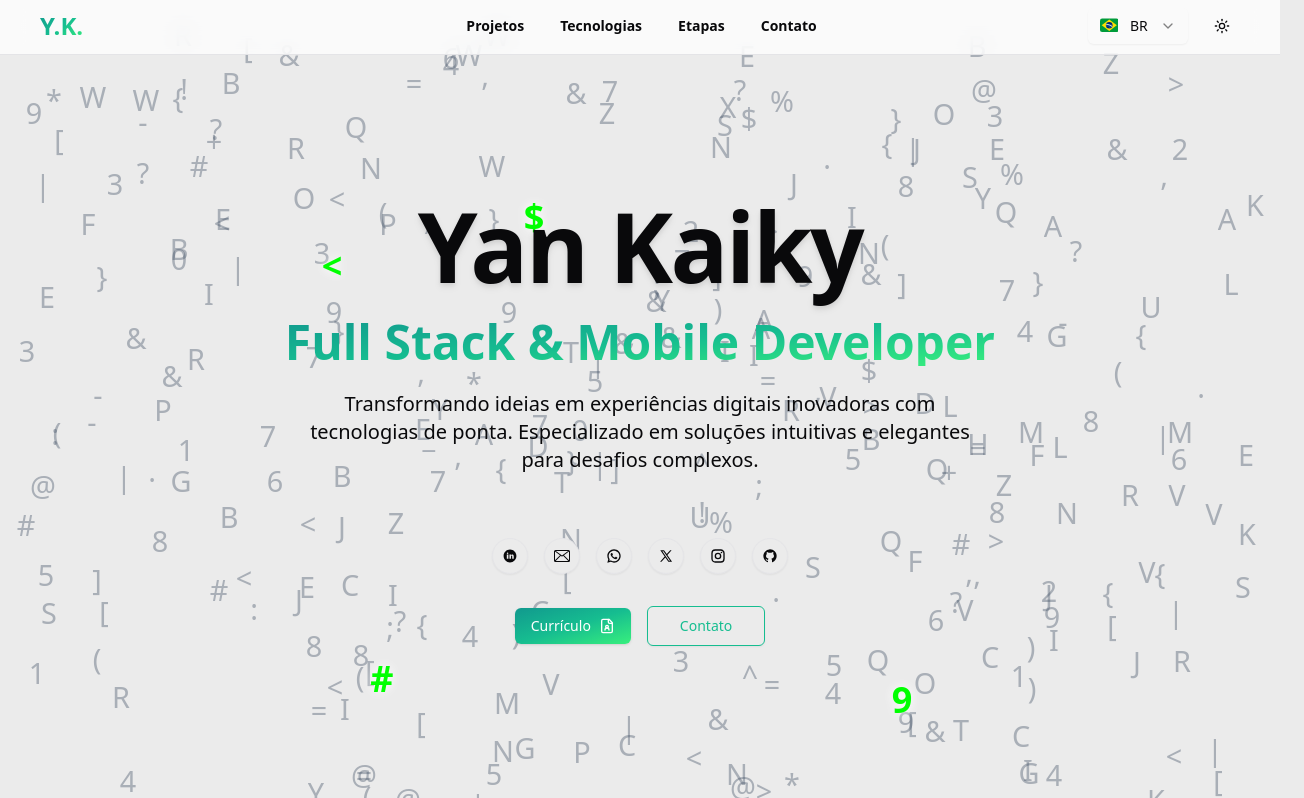
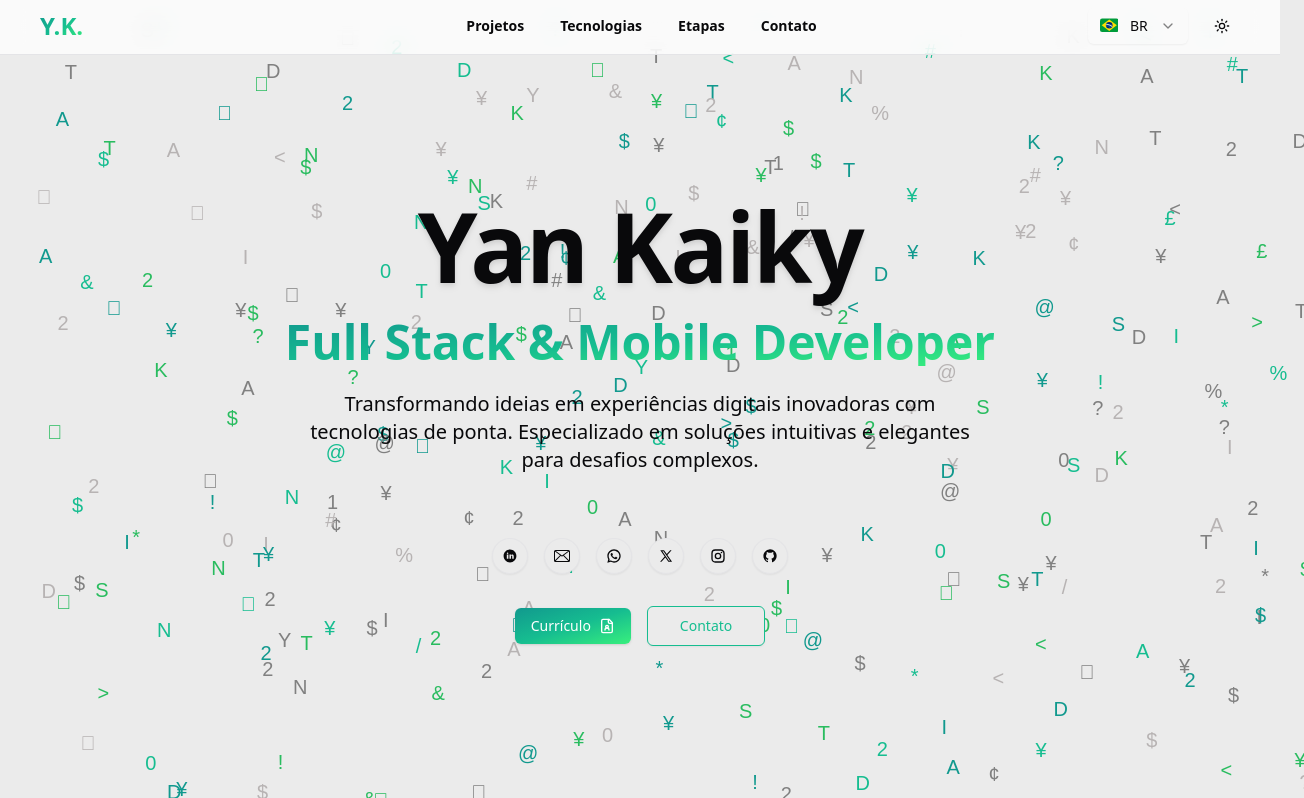
Before and after one commit to YanKaiky/portfolio-2.0, a Next.js app: page / in a window 1280 px wide. Shown: the part 35-833 px from the top of the page, 1304 px wide, since content can reach past the window. Built offline with nearby package versions, Linux system fonts and the light colour scheme.

Commit message:
feat(RainingLetters): update function to use canvas

```diff
--- /dev/null
+++ b/src/components/global/background.dots.tsx
@@ -0,0 +1,19 @@
+"use client";
+
+import { FC } from "react";
+
+type IBackgroundDotsProps = {
+  hero?: boolean;
+};
+
+export const BackgroundDots: FC<IBackgroundDotsProps> = ({ hero = false }) => {
+  return hero ? (
+    <div className="md:hidden absolute inset-0">
+      <div className="h-full w-full bg-[radial-gradient(#204238_1px,transparent_1px)] [background-size:16px_16px]" />
+    </div>
+  ) : (
+    <div className="absolute inset-0">
+      <div className="h-full w-full bg-[radial-gradient(#204238_1px,transparent_1px)] [background-size:16px_16px]" />
+    </div>
+  );
+};
--- a/src/components/global/contact.tsx
+++ b/src/components/global/contact.tsx
@@ -1,6 +1,6 @@
 "use client";
 
-import { ContactAnimation, ContactForm } from "@/components";
+import { BackgroundDots, ContactAnimation, ContactForm } from "@/components";
 import { motion } from "framer-motion";
 import { useTranslations } from "next-intl";
 
@@ -12,7 +12,9 @@ export const Contact = () => {
       id="contact"
       className="relative min-h-[calc(90vh-76px)] flex flex-col justify-center py-16 md:py-28 lg:py-36"
     >
-      <div className="px-4 md:px-6">
+      <BackgroundDots />
+
+      <div className="relative px-4 md:px-6">
         <div className="mx-auto">
           <motion.h2
             initial={{ opacity: 0, y: 20 }}
--- a/src/components/global/hero.tsx
+++ b/src/components/global/hero.tsx
@@ -1,6 +1,12 @@
 "use client";
 
-import { Button, MobileHero, RainingLetters, SocialMedias } from "@/components";
+import {
+  BackgroundDots,
+  Button,
+  RainingLetters,
+  SocialMedias,
+} from "@/components";
+import { motion } from "framer-motion";
 import { FileUser } from "lucide-react";
 import { useTranslations } from "next-intl";
 import Link from "next/link";
@@ -17,14 +23,19 @@ export const Hero = () => {
       <RainingLetters />
 
       {/* sm or smaller screen size only */}
-      <MobileHero />
+      <BackgroundDots hero />
 
       <div className="relative z-10 flex flex-col items-center justify-center space-y-8 text-center">
         <div className="mx-auto px-6">
           <div className="max-w-4xl mx-auto text-center">
-            <h1 className="text-7xl lg:text-8xl font-bold mb-6 tracking-tight drop-shadow-md">
+            <motion.h1
+              initial={{ opacity: 0, y: 20 }}
+              whileInView={{ opacity: 1, y: 0 }}
+              transition={{ duration: 0.5 }}
+              className="text-7xl lg:text-8xl font-bold mb-6 tracking-tight drop-shadow-md"
+            >
               Yan Kaiky
-            </h1>
+            </motion.h1>
 
             <h2 className="text-4xl lg:text-5xl font-bold text-transparent bg-clip-text bg-container-gradient mb-6">
               Full Stack & Mobile Developer
--- a/src/components/global/index.ts
+++ b/src/components/global/index.ts
@@ -1,10 +1,10 @@
+export * from "./background.dots";
 export * from "./contact";
 export * from "./contact.animation";
 export * from "./contact.form";
 export * from "./footer";
 export * from "./hard.skills";
 export * from "./hero";
-export * from "./mobile.hero";
 export * from "./nav.link";
 export * from "./navbar";
 export * from "./popover.menu";
--- a/src/components/global/mobile.hero.tsx
+++ /dev/null
@@ -1,9 +0,0 @@
-"use client";
-
-export const MobileHero = () => {
-  return (
-    <div className="md:hidden absolute inset-0">
-      <div className="h-full w-full bg-[radial-gradient(#204238_1px,transparent_1px)] [background-size:16px_16px]" />
-    </div>
-  );
-};
--- a/src/components/global/raining.letters.tsx
+++ b/src/components/global/raining.letters.tsx
@@ -1,136 +1,92 @@
 "use client";
 
-import { FC, useCallback, useEffect, useState } from "react";
+import { FC, useCallback, useEffect, useRef } from "react";
 
 interface Character {
   char: string;
   x: number;
   y: number;
   speed: number;
+  color: string;
 }
 
+const allChars = "YANKIDSTYANKIDST22122002!@#$$$$$¥¥¥¥£¢%&*</>?";
+
+const getRandomColor = () => {
+  const colors = ["#29bc5f", "#16bd90", "#11998e", "#b7b3b3", "#808080"];
+  return colors[Math.floor(Math.random() * colors.length)];
+};
+
 export const RainingLetters: FC = () => {
-  const [characters, setCharacters] = useState<Character[]>([]);
-  const [activeIndices, setActiveIndices] = useState<Set<number>>(new Set());
-  const [isMdScreen, setIsMdScreen] = useState(false);
+  const canvasRef = useRef<HTMLCanvasElement>(null);
+  const charactersRef = useRef<Character[]>([]);
 
   const createCharacters = useCallback(() => {
-    const allChars =
-      "ABCDEFGHIJKLMNOPQRSTUVWXYZ0123456789!@#$%^&*()_+-=[]{}|;:,.<>?";
+    const newCharacters: Character[] = [];
     const charCount = 300;
-    const newCharacters: Character[] = [];
 
     for (let i = 0; i < charCount; i++) {
       newCharacters.push({
         char: allChars[Math.floor(Math.random() * allChars.length)],
-        x: Math.random() * 100,
-        y: Math.random() * 100,
-        speed: 0.1 + Math.random() * 0.3,
+        x: Math.random() * window.innerWidth,
+        y: Math.random() * window.innerHeight,
+        speed: 0.5 + Math.random() * 1,
+        color: getRandomColor(),
       });
     }
 
-    return newCharacters;
+    charactersRef.current = newCharacters;
   }, []);
 
   useEffect(() => {
-    const checkScreenSize = () => {
-      // 768px is the breakpoint for 'md' in Tailwind CSS
-      setIsMdScreen(window.innerWidth >= 768);
+    const canvas = canvasRef.current;
+    if (!canvas) return;
+
+    const ctx = canvas.getContext("2d");
+    if (!ctx) return;
+
+    canvas.width = window.innerWidth;
+    canvas.height = window.innerHeight;
+
+    createCharacters();
+
+    const draw = () => {
+      ctx.clearRect(0, 0, canvas.width, canvas.height);
+
+      charactersRef.current.forEach((char) => {
+        ctx.fillStyle = char.color;
+        ctx.font = "20px Arial";
+        ctx.fillText(char.char, char.x, char.y);
+
+        char.y += char.speed;
+
+        if (char.y > canvas.height) {
+          char.y = -10;
+          char.x = Math.random() * canvas.width;
+          char.char = allChars[Math.floor(Math.random() * allChars.length)];
+          char.color = getRandomColor();
+        }
+      });
+
+      requestAnimationFrame(draw);
     };
 
-    checkScreenSize();
+    draw();
 
-    window.addEventListener("resize", checkScreenSize);
-
-    return () => window.removeEventListener("resize", checkScreenSize);
-  }, []);
-
-  useEffect(() => {
-    if (isMdScreen) setCharacters(createCharacters());
-  }, [createCharacters, isMdScreen]);
-
-  useEffect(() => {
-    if (!isMdScreen) return;
-
-    const updateActiveIndices = () => {
-      const newActiveIndices = new Set<number>();
-      const numActive = Math.floor(Math.random() * 3) + 3;
-      for (let i = 0; i < numActive; i++) {
-        newActiveIndices.add(Math.floor(Math.random() * characters.length));
-      }
-      setActiveIndices(newActiveIndices);
+    const handleResize = () => {
+      canvas.width = window.innerWidth;
+      canvas.height = window.innerHeight;
+      createCharacters();
     };
 
-    const flickerInterval = setInterval(updateActiveIndices, 50);
-    return () => clearInterval(flickerInterval);
-  }, [characters.length, isMdScreen]);
-
-  useEffect(() => {
-    if (!isMdScreen) return;
-
-    let animationFrameId: number;
-
-    const updatePositions = () => {
-      setCharacters((prevChars) =>
-        prevChars.map((char) => ({
-          ...char,
-          y: char.y + char.speed,
-          ...(char.y >= 100 && {
-            y: -5,
-            x: Math.random() * 100,
-            char: "ABCDEFGHIJKLMNOPQRSTUVWXYZ0123456789!@#$%^&*()_+-=[]{}|;:,.<>?"[
-              Math.floor(
-                Math.random() *
-                  "ABCDEFGHIJKLMNOPQRSTUVWXYZ0123456789!@#$%^&*()_+-=[]{}|;:,.<>?"
-                    .length
-              )
-            ],
-          }),
-        }))
-      );
-      animationFrameId = requestAnimationFrame(updatePositions);
-    };
-
-    animationFrameId = requestAnimationFrame(updatePositions);
-    return () => cancelAnimationFrame(animationFrameId);
-  }, [isMdScreen]);
+    window.addEventListener("resize", handleResize);
+    return () => window.removeEventListener("resize", handleResize);
+  }, [createCharacters]);
 
   return (
-    <>
-      {isMdScreen &&
-        characters.map((char, index) => (
-          <span
-            key={index}
-            className={`hidden md:inline-block absolute text-xs transition-colors duration-100 ${
-              activeIndices.has(index)
-                ? "text-[#00ff00] text-base scale-125 z-10 font-bold animate-pulse"
-                : "text-slate-600 font-light"
-            }`}
-            style={{
-              left: `${char.x}%`,
-              top: `${char.y}%`,
-              transform: `translate(-50%, -50%) ${
-                activeIndices.has(index) ? "scale(1.25)" : "scale(1)"
-              }`,
-              textShadow: activeIndices.has(index)
-                ? "0 0 8px rgba(255,255,255,0.8), 0 0 12px rgba(255,255,255,0.4)"
-                : "none",
-              opacity: activeIndices.has(index) ? 1 : 0.4,
-              transition: "color 0.1s, transform 0.1s, text-shadow 0.1s",
-              willChange: "transform, top",
-              fontSize: "1.8rem",
-            }}
-          >
-            {char.char}
-          </span>
-        ))}
-
-      <style jsx global>{`
-        .dud {
-          color: #0f0;
-          opacity: 0.7;
-        }
-      `}</style>
-    </>
+    <canvas
+      ref={canvasRef}
+      className="hidden md:inline-block absolute top-0 left-0 z-0"
+    />
   );
 };
--- a/src/components/global/stack.tsx
+++ b/src/components/global/stack.tsx
@@ -1,6 +1,6 @@
 "use client";
 
-import { HardSkills } from "@/components";
+import { BackgroundDots, HardSkills } from "@/components";
 import { motion } from "framer-motion";
 import { useTranslations } from "next-intl";
 
@@ -11,9 +11,11 @@ export const Stack = () => {
     <section
       id="stack"
       aria-label="Tecnologias e Hard Skills"
-      className="min-h-[calc(100vh-76px)] flex items-center py-12 md:py-24 lg:py-32"
+      className="relative min-h-[calc(100vh-76px)] flex items-center py-12 md:py-24 lg:py-32"
     >
-      <div className="px-4 md:px-6">
+      <BackgroundDots />
+
+      <div className="relative px-4 md:px-6">
         <motion.h2
           initial={{ opacity: 0, y: 20 }}
           whileInView={{ opacity: 1, y: 0 }}
--- a/src/components/global/theme.toggle.tsx
+++ b/src/components/global/theme.toggle.tsx
@@ -11,6 +11,7 @@ export const ThemeToggle = () => {
     <Button
       variant="ghost"
       size="icon"
+      className="hover:text-green-500"
       onClick={() => setTheme(theme === "light" ? "dark" : "light")}
     >
       <Sun className="h-[1.2rem] w-[1.2rem] rotate-0 scale-100 transition-all dark:-rotate-90 dark:scale-0" />
```
